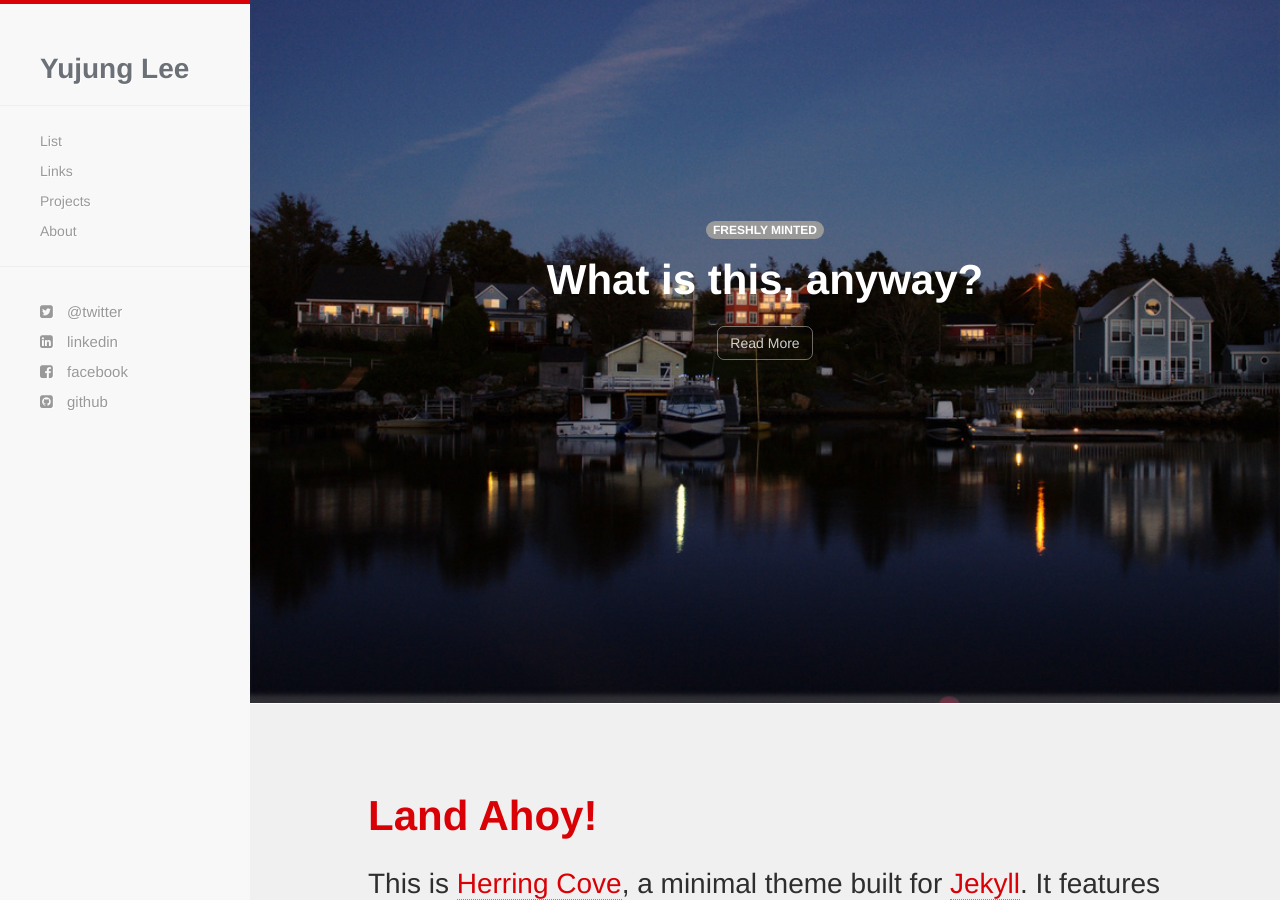
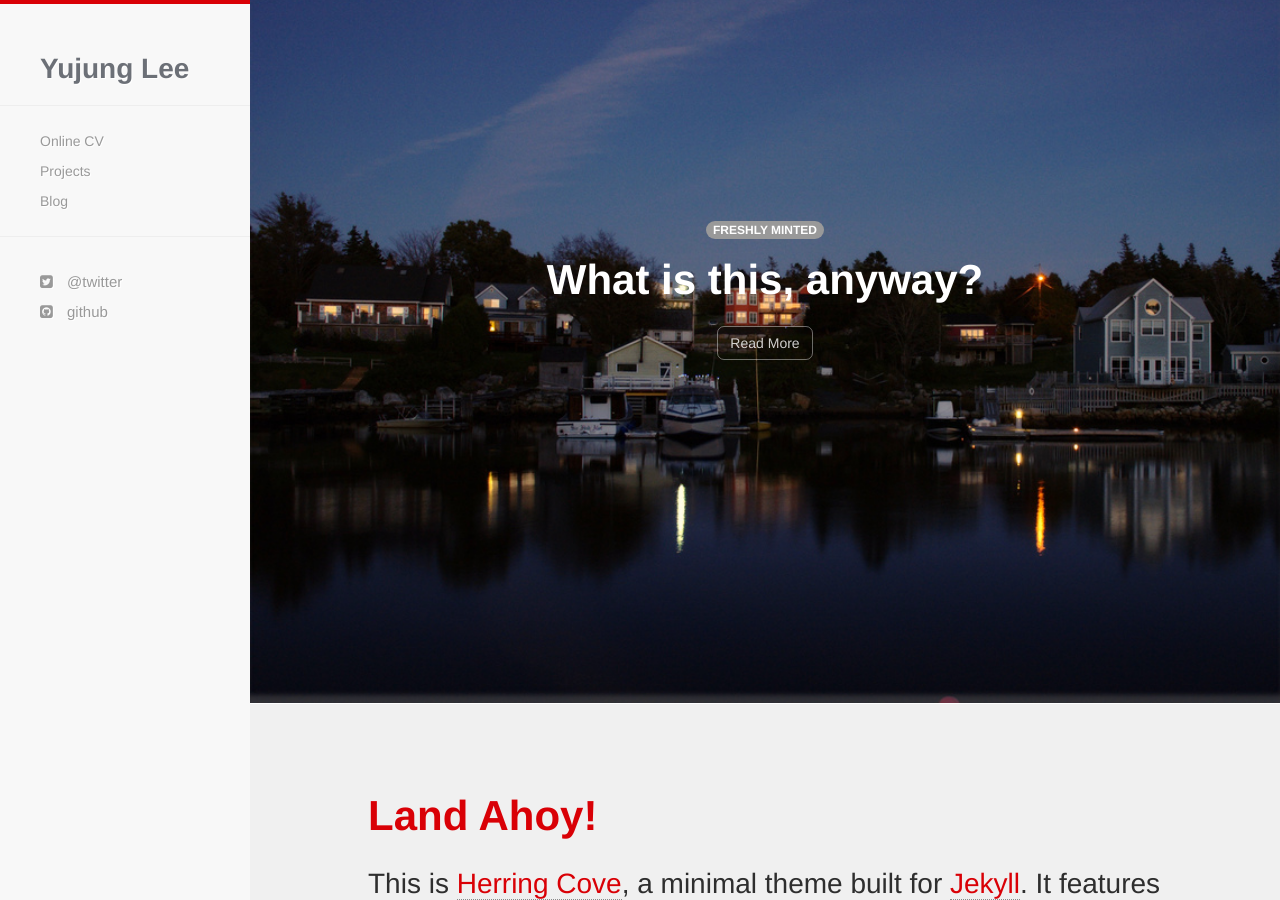
Before and after one commit to yujungL/yujungL.github.io, a Jekyll site: the page built from index.html, in a window 1280 px wide and 900 px high. Built offline with Jekyll 4.4.1, drawn with Linux system fonts in a browser that asks for light colours; nearby versions of some CDN libraries; Markdown is read by kramdown in place of the engine named in the settings.

Commit message:
Update navigation.html

```diff
--- a/_includes/navigation.html
+++ b/_includes/navigation.html
@@ -11,10 +11,10 @@
     </div>
     <div class="navbar-collapse collapse">
       <ul class="nav navbar-nav">
-      <li><a href="{{ site.baseurl }}/list.html">List</a></li>
-      <li><a href="{{ site.baseurl }}/links.html">Links</a></li>
+      <li><a href="{{ site.baseurl }}/about.html">Online CV</a></li>
+      <!-- <li><a href="{{ site.baseurl }}/links.html">Links</a></li> -->
       <li><a href="{{ site.baseurl }}/projects.html">Projects</a></li>
-      <li><a href="{{ site.baseurl }}/about.html">About</a></li>
+      <li><a href="{{ site.baseurl }}/list.html">Blog</a></li>
       </ul>
     </div><!--/.nav-collapse -->
   </div>
@@ -25,15 +25,15 @@
   <ul class="sidebar-nav">
     <li class="sidebar-brand"><a href="{{ site.baseurl }}/"><h1 class="brand">{{ site.name }}</h1></a><h3>{{ site.description }}</h3></li>
     <hr />
-    <li><a href="{{ site.baseurl }}/list.html">List</a></li>
-    <li><a href="{{ site.baseurl }}/links.html">Links</a></li>
-    <li><a href="{{ site.baseurl }}/projects.html">Projects</a></li>
-    <li><a href="{{ site.baseurl }}/about.html">About</a></li>
+      <li><a href="{{ site.baseurl }}/about.html">Online CV</a></li>
+      <!-- <li><a href="{{ site.baseurl }}/links.html">Links</a></li> -->
+      <li><a href="{{ site.baseurl }}/projects.html">Projects</a></li>
+      <li><a href="{{ site.baseurl }}/list.html">Blog</a></li>
     <hr />
     <div id="social-wrapper">
       <li> <a href="{{ site.twitter }}"><i class="fa fa-twitter-square"></i> @twitter</a></li>
-      <li> <a href="{{ site.linkedin }}"><i class="fa fa-linkedin-square"></i> linkedin</a> </li>
-      <li> <a href="{{ site.facebook }}"><i class="fa fa-facebook-square"></i> facebook</a></li>
+      <!-- <li> <a href="{{ site.linkedin }}"><i class="fa fa-linkedin-square"></i> linkedin</a> </li> -->
+      <!-- <li> <a href="{{ site.facebook }}"><i class="fa fa-facebook-square"></i> facebook</a></li> -->
       <li> <a href="{{ site.github }}"><i class="fa fa-github-square"></i> github</a> </li>
     </div>
   </ul>
```
